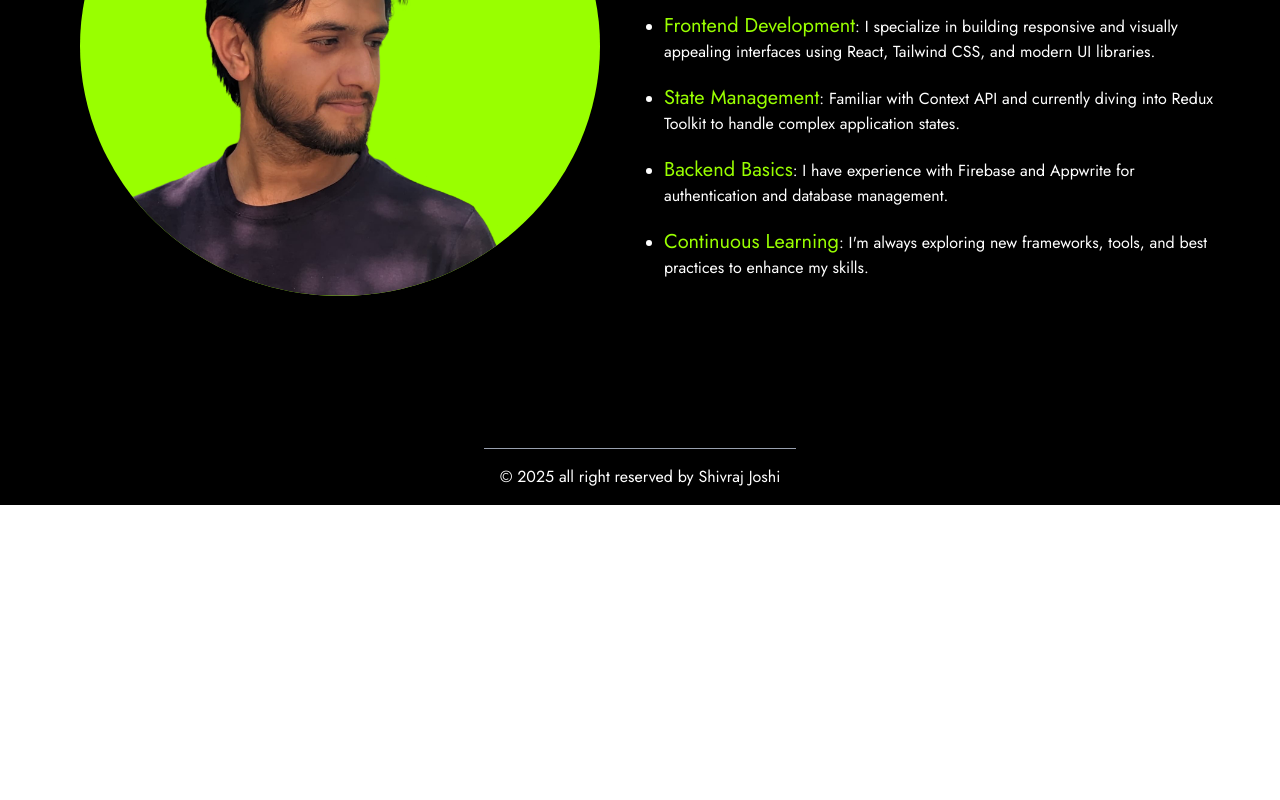
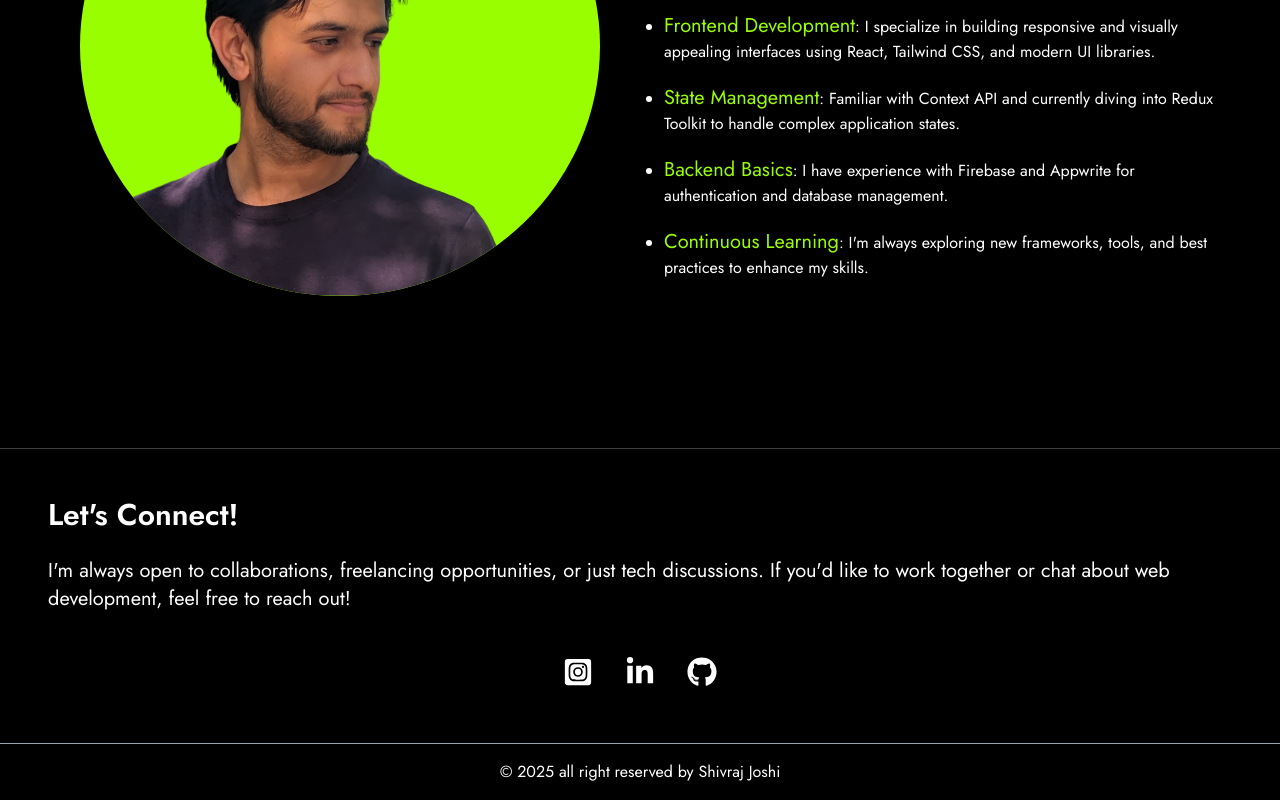
Before and after one commit to Shivraj-Joshi/portfolio, a React (Vite) app: page /about in a window 1280 px wide. Shown: the part 352-1152 px from the top of the page. Before the commit the page ends 857 px from the top, so only its background shows below. Built offline with nearby package versions, Linux system fonts and the light colour scheme.

Commit message:
contact functionalty done

```diff
--- a/package.json
+++ b/package.json
@@ -17,6 +17,7 @@
     "react-router-dom": "^7.3.0",
     "react-type-animation": "^3.2.0",
     "remixicon": "^4.6.0",
+    "sweetalert2": "^11.17.2",
     "tailwindcss": "^4.0.14"
   },
   "devDependencies": {
--- a/src/App.jsx
+++ b/src/App.jsx
@@ -1,15 +1,14 @@
 import { useState } from "react";
 import "./App.css";
 import { BrowserRouter as Router, Routes, Route } from "react-router-dom";
-import Navbar from "./Components/Navbar";
-import Footer from "./Components/Footer";
-import HeroSection from "./Components/HeroSection";
 import About from "./Pages/About";
 import Skills from "./Pages/Skills";
 import Projects from "./Pages/Projects";
 import Contact from "./Pages/Contact";
 import Home from "./Pages/Home";
 import NoPage from "./Pages/NoPage";
+import Navbar from "./Components/Navbar";
+import Footer from "./Components/Footer";
 
 function App() {
   const [count, setCount] = useState(0);
@@ -17,6 +16,7 @@ function App() {
   return (
     <>
       <Router>
+        <Navbar />
         <Routes>
           <Route path="/" element={<Home />} />
           <Route path="/about" element={<About />} />
@@ -25,6 +25,7 @@ function App() {
           <Route path="/contact" element={<Contact />} />
           <Route path="*" element={<NoPage />} />
         </Routes>
+        <Footer />
       </Router>
     </>
   );
--- a/src/Components/Footer.jsx
+++ b/src/Components/Footer.jsx
@@ -1,9 +1,44 @@
 import React from "react";
+import { FaInstagramSquare, FaLinkedinIn, FaGithub } from "react-icons/fa";
 
 const Footer = () => {
   return (
-    <div className="bg-black flex justify-center ">
-      <div className="text-white p-4 border-t border-gray-400">
+    <div className="bg-black flex flex-col justify-center border-t border-[#3d3d3d] gap-2">
+      <div className="p-12 flex flex-col gap-6">
+        <h1 className="text-white text-3xl font-semibold">Let's Connect!</h1>
+        <p className="text-white text-xl">
+          I'm always open to collaborations, freelancing opportunities, or just
+          tech discussions. If you'd like to work together or chat about web
+          development, feel free to reach out!
+        </p>
+        <div className="socials text-white flex gap-8 text-3xl justify-center mt-5">
+          <a
+            href="https://www.instagram.com/iamshivrajjoshi/"
+            target="_blank"
+            rel="noopener noreferrer"
+          >
+            {" "}
+            <FaInstagramSquare />
+          </a>
+          <a
+            href="https://www.linkedin.com/in/shivrajjoshi/"
+            target="_blank"
+            rel="noopener noreferrer"
+            className="hover:text-[#0A66C2] transition-all duration-300"
+          >
+            {" "}
+            <FaLinkedinIn />{" "}
+          </a>
+          <a
+            href="https://github.com/Shivraj-Joshi"
+            target="_blank"
+            rel="noopener noreferrer"
+          >
+            <FaGithub />
+          </a>
+        </div>
+      </div>
+      <div className="text-white p-4 border-t border-gray-400 flex items-center justify-center ">
         {" "}
         © 2025 all right reserved by Shivraj Joshi
       </div>
--- a/src/Components/HeroSection.jsx
+++ b/src/Components/HeroSection.jsx
@@ -3,10 +3,10 @@ import { TypeAnimation } from "react-type-animation";
 import { FaInstagram, FaLinkedin, FaGithub } from "react-icons/fa";
 import resume from "../assets/resume.pdf";
 import image from "../assets/profile.png";
-import Layout from "./Layout/Layout";
+// import Layout from "./Layout/Layout";
 const HeroSection = () => {
   return (
-    <Layout>
+    // <Layout>
     <div className="main-container md:flex relative">
       <div className="image absolute bottom-0 right-[50px] md:bottom-5 md:right-[220px]">
         <img
@@ -73,7 +73,7 @@ const HeroSection = () => {
         </div>
       </div>
     </div>
-    </Layout>
+    // </Layout>
   );
 };
 
--- a/src/Components/Layout/Layout.jsx
+++ b/src/Components/Layout/Layout.jsx
@@ -1,15 +1,17 @@
-import React from "react";
-import Navbar from "../Navbar";
-import Footer from "../Footer";
+// import React from "react";
+// import Navbar from "../Navbar";
+// import Footer from "../Footer";
 
-const Layout = ({ children }) => {
-  return (
-    <div>
-      <Navbar />
-      <div className="content">{children}</div>
-      <Footer />
-    </div>
-  );
-};
+// const Layout = ({ children }) => {
+//   return (
+//     <>
+//       <Navbar />
 
-export default Layout;
+//       <div className="content">{children}</div>
+
+//       <Footer />
+//     </>
+//   );
+// };
+
+// export default Layout;
--- a/src/Pages/About.jsx
+++ b/src/Pages/About.jsx
@@ -1,9 +1,9 @@
 import React from "react";
-import Layout from "../Components/Layout/Layout";
+// import Layout from "../Components/Layout/Layout";
 import image from "../assets/profile2.png";
 const About = () => {
   return (
-    <Layout>
+    // <Layout>
     <div className="bg-black md:h-[800px] text-white flex flex-col items-center  gap-4">
       <div className="title text-[40px] font-semibold mt-18 uppercase">
         {" "}
@@ -26,7 +26,7 @@ const About = () => {
             commitment to crafting efficient, scalable, and user-friendly
             applications.
           </p>
-            <h2 className="text-3xl font-semibold  ">What i Do</h2>
+          <h2 className="text-3xl font-semibold  ">What I Do</h2>
           <ul className="list-disc flex flex-col gap-5">
             <li>
               <span className="text-[#99ff00] text-xl">
@@ -36,14 +36,14 @@ const About = () => {
               interfaces using React, Tailwind CSS, and modern UI libraries.
             </li>
             <li>
-                <span className="text-[#99ff00] text-xl">State Management</span>
-                : Familiar with Context API and currently diving into Redux
-                Toolkit to handle complex application states.
+              <span className="text-[#99ff00] text-xl">State Management</span>:
+              Familiar with Context API and currently diving into Redux Toolkit
+              to handle complex application states.
             </li>
             <li>
-                <span className="text-[#99ff00] text-xl">Backend Basics</span>:
-                I have experience with Firebase and Appwrite for authentication
-                and database management.
+              <span className="text-[#99ff00] text-xl">Backend Basics</span>: I
+              have experience with Firebase and Appwrite for authentication and
+              database management.
             </li>
             <li>
               <span className="text-[#99ff00] text-xl">
@@ -56,7 +56,7 @@ const About = () => {
         </div>
       </div>
     </div>
-    </Layout>
+    // </Layout>
   );
 };
 
--- a/src/Pages/Home.jsx
+++ b/src/Pages/Home.jsx
@@ -1,20 +1,18 @@
 import React from "react";
-import Navbar from "../Components/Navbar";
 import HeroSection from "../Components/HeroSection";
-import Footer from "../Components/Footer";
 import Contact from "./Contact";
 import Skills from "./Skills";
 import Projects from "./Projects";
+import About from "./About";
 
 const Home = () => {
   return (
     <div>
-      {/* <Navbar /> */}
       <HeroSection />
+      <About />
       <Skills />
       <Projects />
       <Contact />
-      {/* <Footer /> */}
     </div>
   );
 };
--- a/src/Pages/Projects.jsx
+++ b/src/Pages/Projects.jsx
@@ -1,11 +1,11 @@
-import React from "react";
-import Layout from "../Components/Layout/Layout";
+import React, { useState } from "react";
+// import Layout from "../Components/Layout/Layout";
 import image from "../assets/ecom.png";
 import { FaArrowRight } from "react-icons/fa";
 import { ProjectData } from "../Components/Data";
 const Projects = () => {
   return (
-    <Layout>
+    // <Layout>
     <div className="bg-black   flex flex-col items-center justify-center gap-8 p-4">
       <div className="title text-white text-[40px]  font-semibold mt-20 md:mt-20  h-[60px] uppercase ">
         projects
@@ -46,7 +46,7 @@ const Projects = () => {
         </div>
       ))}
     </div>
-    </Layout>
+    // </Layout>
   );
 };
 
--- a/src/Pages/Skills.jsx
+++ b/src/Pages/Skills.jsx
@@ -11,12 +11,12 @@ import { SiTailwindcss, SiSass } from "react-icons/si";
 import { VscVscode } from "react-icons/vsc";
 import { TbBrandRedux } from "react-icons/tb";
 import { PiFramerLogoFill } from "react-icons/pi";
-import Layout from "../Components/Layout/Layout";
+// import Layout from "../Components/Layout/Layout";
 const Skills = () => {
   return (
-    <Layout>
-      <div className="bg-black md:h-screen text-white grid grid-cols  gap-1 justify-center p-4 ">
-        <h1 className="text-white uppercase text-center text-[35px] font-semibold">
+    // <Layout>
+    <div className="bg-black md:h-screen text-white grid grid-cols  gap-1 justify-center p-4  ">
+      <h1 className="text-white uppercase text-center text-[40px] font-semibold mt-18">
         Skills
       </h1>
       <div className="grid grid-cols-1 md:grid-cols-2 gap-10 align-center">
@@ -55,7 +55,7 @@ const Skills = () => {
         </div>
       </div>
     </div>
-    </Layout>
+    // </Layout>
   );
 };
 
```
Also changed, not shown: src/Pages/Contact.jsx (+44 -14 lines), 1 other file (tests, documents, lock files or other folders). Lines whose indentation alone changed are shown as unchanged.
